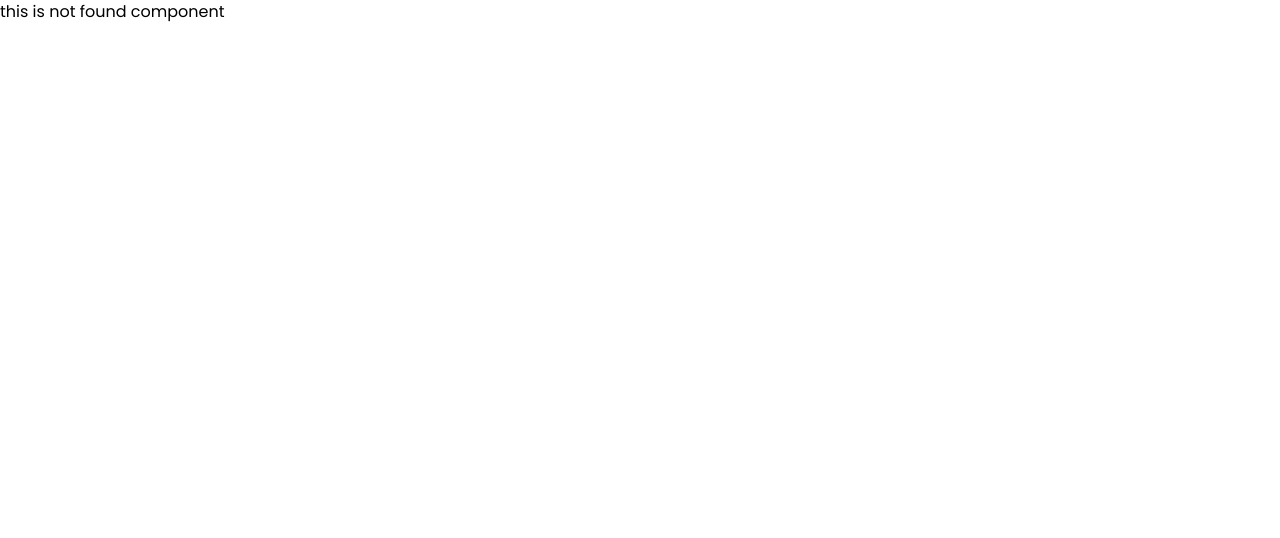
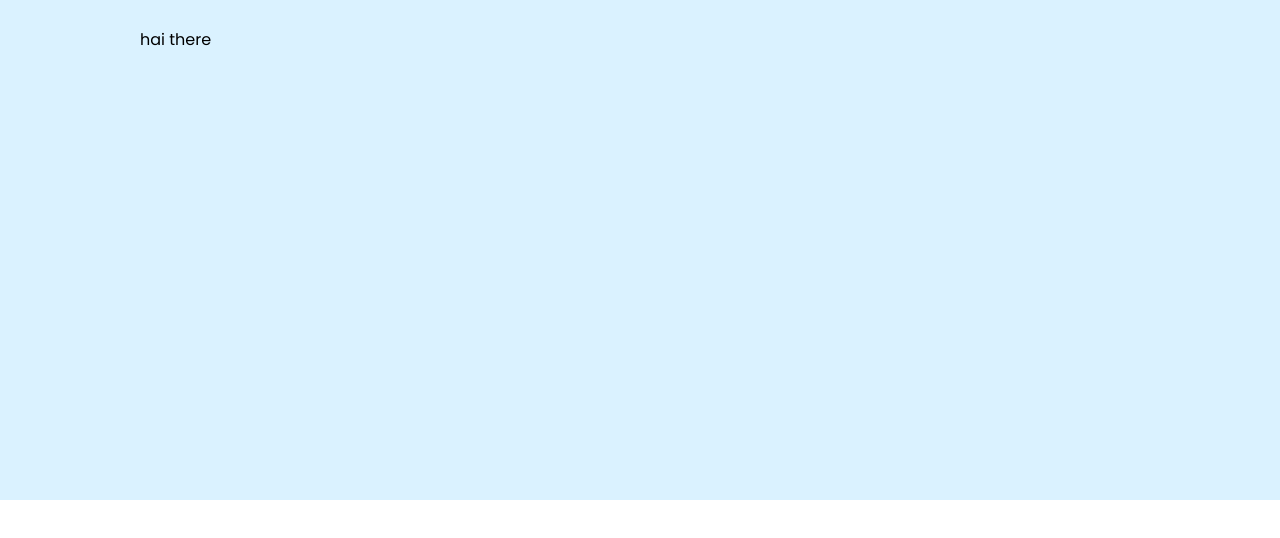
Before and after one commit to ahmadramadhaNn/code-the-design, a Vue app: page /pricy in a window 1280 px wide. Before the commit this address had no page. Shown: the top 538 px of the page. Built offline with nearby package versions, Linux system fonts and the light colour scheme.

Commit message:
chore: adding dm sans fonts

```diff
--- a/index.html
+++ b/index.html
@@ -16,6 +16,12 @@
       href="https://fonts.googleapis.com/css2?family=Source+Sans+Pro:wght@400;600;700&display=swap"
       rel="stylesheet"
     />
+    <link rel="preconnect" href="https://fonts.googleapis.com" />
+    <link rel="preconnect" href="https://fonts.gstatic.com" crossorigin />
+    <link
+      href="https://fonts.googleapis.com/css2?family=DM+Sans:wght@400;500;700&display=swap"
+      rel="stylesheet"
+    />
     <title>Vite + Vue</title>
   </head>
   <body>
--- /dev/null
+++ b/src/components/pricy/Header.vue
@@ -0,0 +1,5 @@
+<template>
+  <header class="mx-auto w-[1000px] pt-7">
+    <h1 class="">hai there</h1>
+  </header>
+</template>
--- /dev/null
+++ b/src/pages/Pricy.vue
@@ -0,0 +1,17 @@
+<script setup>
+import Header from "@/components/pricy/Header.vue";
+</script>
+
+<template>
+  <div>
+    <div id="pricy_container" class="h-[500px]">
+      <Header />
+    </div>
+  </div>
+</template>
+
+<style scoped>
+#pricy_container {
+  background-color: rgba(218, 242, 255, 1);
+}
+</style>
--- a/src/router/index.js
+++ b/src/router/index.js
@@ -28,6 +28,11 @@ const routes = [
     component: () => import("@/pages/Enlighten.vue"),
   },
   {
+    path: "/pricy",
+    name: "Pricy",
+    component: () => import("@/pages/Pricy.vue"),
+  },
+  {
     path: "/:pathMatch(.*)",
     name: "NotFound",
     component: () => import("@/pages/NotFound.vue"),
```
Also changed, not shown: src/assets/H.png (added).
